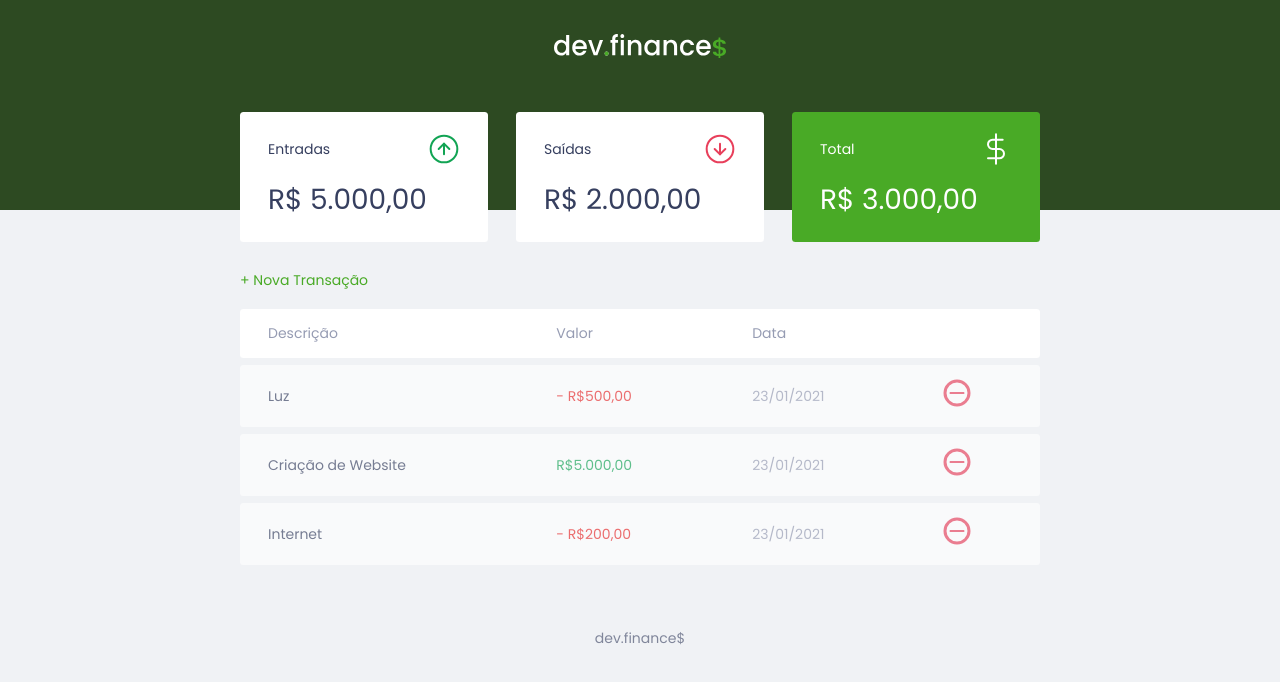
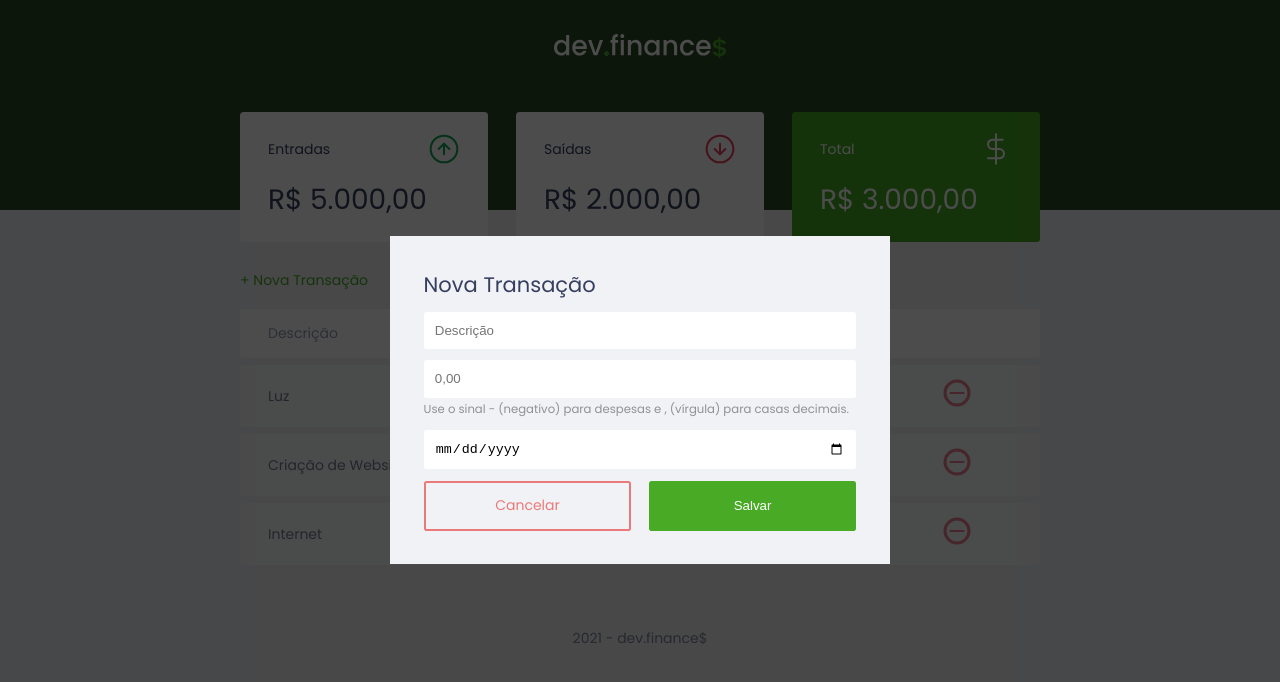
Before and after one commit to brnofranco/discover-devfinances, a plain HTML site: page index.html in a window 1280 px wide. Both pictures are taken after a click on the link "+ Nova Transação". Drawn offline with Linux system fonts and the light colour scheme.

Commit message:
Aula 2 - Finalização 2/2

```diff
--- a/index.html
+++ b/index.html
@@ -47,7 +47,7 @@
         <section id="transaction">
             <h2 class="sr-only">Transações</h2>
 
-            <a href="#" class="button new">+ Nova Transação</a>
+            <a href="#" onclick="Modal.open()" class="button new">+ Nova Transação</a>
 
             <table id="data-table"> <!-- Tabela de dados -->
                 <thead>
@@ -86,9 +86,42 @@
 
     </main>
 
+    <div class="modal-overlay">
+        <div class="modal">
+            <div class="modal-content">
+                <div id="form">
+                    <h2>Nova Transação</h2>
+                    <form action="">
+                        <div class="input-group">
+                            <label class="sr-only" for="description"> Descrição </label>
+                            <input type="text" id="description" name="description" placeholder="Descrição">
+                        </div>
+
+                        <div class="input-group">
+                            <label class="sr-only" for="amount"> Valor </label>
+                            <input type="number" step="0.01" id="amount" name="amount" placeholder="0,00">
+                            <small class="help">Use o sinal - (negativo) para despesas e , (vírgula) para casas decimais.</small>
+                        </div>
+
+                        <div class="input-group">
+                            <label class="sr-only" for="date"> Data </label>
+                            <input type="date" id="date" name="date" placeholder="31/01/2021">
+                        </div>
+
+                        <div class="input-group actions">
+                            <a href="#" onclick="Modal.close()" class="button cancel">Cancelar</a>
+                            <button>Salvar</button>
+                        </div>
+                    </form>
+                </div>
+            </div>
+        </div>
+    </div>
+
     <footer>
-        <p>dev.finance$</p>
+        <p>2021 - dev.finance$</p>
     </footer>
 
+    <script src="./scripts/script.js"></script>
 </body>
 </html>
--- /dev/null
+++ b/scripts/script.js
@@ -0,0 +1,11 @@
+const Modal = {
+    open(){
+        //Abrir Modal
+        document.querySelector('.modal-overlay').classList.add('active');
+    },
+
+    close(){
+        //Fechar Modal
+        document.querySelector('.modal-overlay').classList.remove('active');
+    }
+}
--- a/style.css
+++ b/style.css
@@ -1,6 +1,9 @@
 /* Geral ====================================== */
 :root{
     --dark-blue: #363f5f;
+    --dark-green: #49aa26;
+    --light-green: #3dd705;
+    --red: #e92929;
 }
 
 * {
@@ -47,17 +50,47 @@ h2{
 
 /* Links and Buttons ====================================== */
 a{
-    color: #49aa26;
+    color: var(--dark-green);
     text-decoration: none;
 }
 
 a:hover{
-    color: #3dd705;
+    color: var(--light-green);
+}
+
+button{
+    width: 100%;
+    height: 50px;
+    border: none;
+    color: white;
+    background: var(--dark-green);
+    padding: 0;
+    border-radius: 0.2rem;
+    cursor: pointer;
+}
+
+button:hover{
+    background: var(--light-green);
 }
 
 .button.new{
     display: inline-block;
     margin-bottom: 0.8rem;
+}
+
+.button.cancel{
+    color: var(--red);
+    border: 2px var(--red) solid;
+    border-radius: 0.2rem;
+    height: 50px;
+    display: flex;
+    justify-content: center;
+    align-items: center;
+    opacity: 0.6;
+}
+
+.button.cancel:hover{
+    opacity: 1;
 }
 
 
@@ -110,7 +143,7 @@ header{
 }
 
 .card.total{
-    background: #49aa26;
+    background: var(--dark-green);
     color: white;
 }
 
@@ -170,6 +203,75 @@ td.expense{
 }
 
 
+/* Modal ===================================== */
+.modal-overlay {
+    width: 100%;
+    height: 100%;
+    position: fixed;
+    top: 0;
+    background: rgba(0,0,0,0.7);
+    display: flex;
+    align-items: center;
+    justify-content: center;
+    opacity: 0;
+    visibility: hidden;
+
+    z-index: 999;
+}
+
+.modal-overlay.active {
+    opacity: 1;
+    visibility: visible;
+}
+
+.modal{
+    background: #f0f2f5;
+    padding: 2.4rem;
+    position: relative;
+    max-width: 500px;
+    width: 90%;
+
+    position: relative;
+    z-index: 1;
+}
+
+
+/* Form ===================================== */
+#form{
+    max-width: 500px;
+}
+
+#form h2 {
+    margin-top: 0;
+}
+
+#form form input{
+    border: none;
+    border-radius: 0.2rem;
+    padding: 0.8rem;
+    width: 100%;
+}
+
+.input-group{
+    margin-top: 0.8rem;
+}
+
+.input-group small{
+    opacity: 0.4;
+}
+
+.input-group.actions{
+    display: flex;
+    justify-content: space-between;
+    align-items: center;
+}
+
+.input-group.actions .button,
+.input-group.actions button {
+    width: 48%;
+}
+
+
 /* Footer ===================================== */
 footer{
     text-align: center;
```
